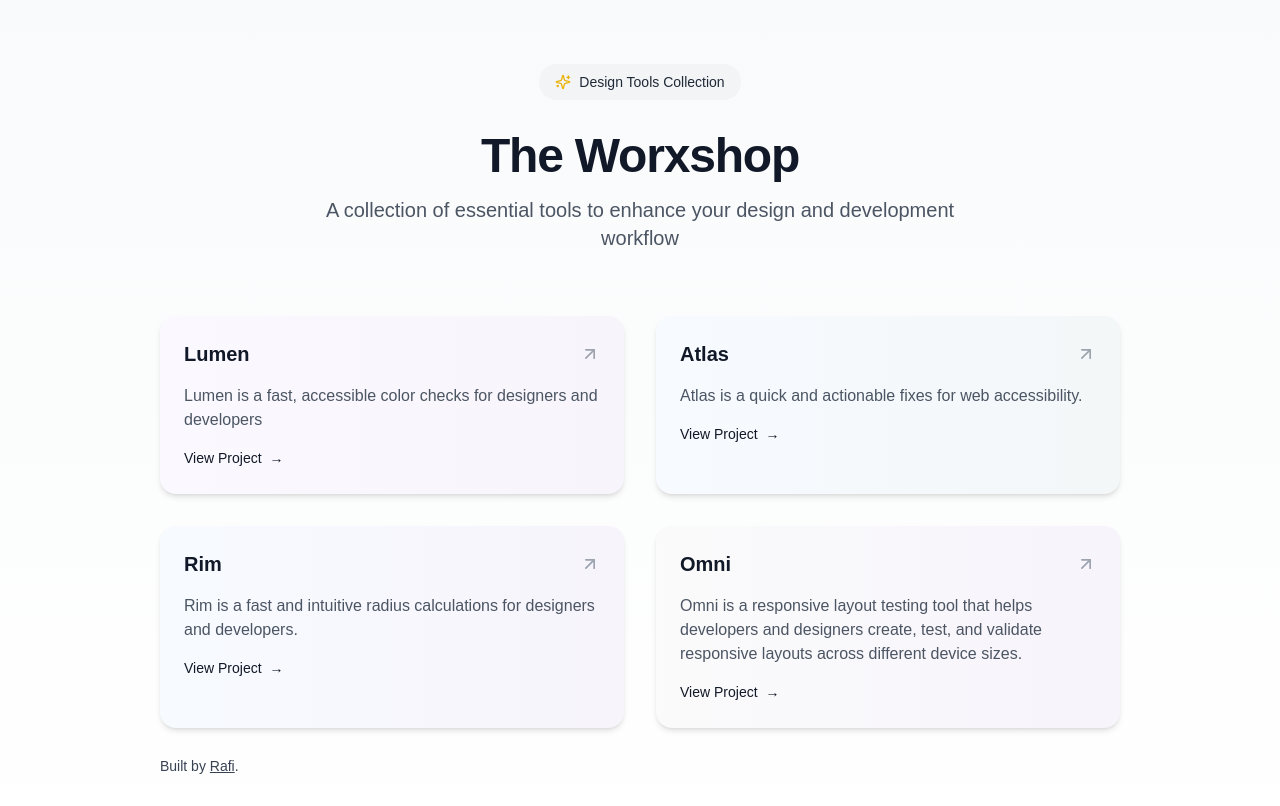
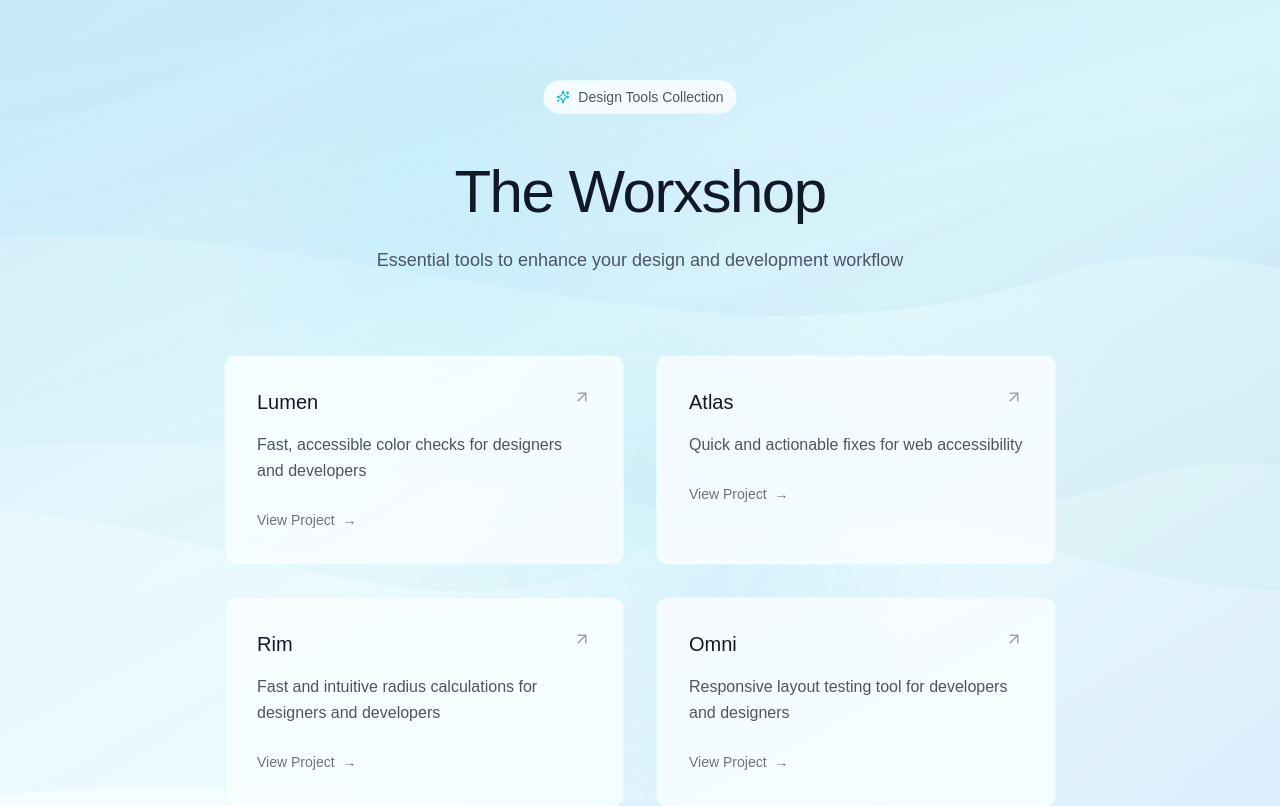
Before and after one commit to ahmadrafidev/worxshop, a Next.js app: page / in a window 1280 px wide. Shown: the top 806 px of the page. Built offline with nearby package versions, Linux system fonts and the light colour scheme.

Commit message:
revamp landing page

```diff
--- a/app/layout.tsx
+++ b/app/layout.tsx
@@ -1,5 +1,6 @@
 import type { Metadata } from "next";
 import localFont from "next/font/local";
+import { Footer } from "../components/Footer/Footer";
 import "./globals.css";
 
 const geistSans = localFont({
@@ -28,7 +29,12 @@ export default function RootLayout({
       <body
         className={`${geistSans.variable} ${geistMono.variable} antialiased`}
       >
-        {children}
+        <div className="min-h-screen flex flex-col">
+          <main className="flex-1">
+            {children}
+          </main>
+          <Footer />
+        </div>
       </body>
     </html>
   );
--- a/app/page.tsx
+++ b/app/page.tsx
@@ -1,87 +1,156 @@
 import React from 'react';
 import Link from 'next/link';
-import { Footer } from '../components/Footer/Footer';
 import { ArrowUpRight, Sparkles } from 'lucide-react';
 
 export default function Home() {
   const sideProjects = [
     {
       title: "Lumen",
-      description: "Lumen is a fast, accessible color checks for designers and developers",
+      description: "Fast, accessible color checks for designers and developers",
       link: "https://luumen.vercel.app/",
-      gradient: "from-violet-400 to-purple-800"
+      gradient: "from-cyan-50 to-blue-50"
     },
     {
       title: "Atlas",
-      description: "Atlas is a quick and actionable fixes for web accessibility.",
+      description: "Quick and actionable fixes for web accessibility",
       link: "https://atlassy.vercel.app/",
-      gradient: "from-blue-400 to-cyan-800"
+      gradient: "from-blue-50 to-sky-50"
     },
     {
       title: "Rim",
-      description: "Rim is a fast and intuitive radius calculations for designers and developers.",
+      description: "Fast and intuitive radius calculations for designers and developers",
       link: "https://rimm.vercel.app/",
-      gradient: "from-blue-400 to-violet-800"
+      gradient: "from-sky-50 to-cyan-50"
     },
     {
       title: "Omni",
-      description: "Omni is a responsive layout testing tool that helps developers and designers create, test, and validate responsive layouts across different device sizes.",
+      description: "Responsive layout testing tool for developers and designers",
       link: "https://omnni.vercel.app/",
-      gradient: "from-zinc-400 to-violet-800"
+      gradient: "from-blue-50 to-cyan-50"
+    },
+    {
+      title: "Boop",
+      description: "Visual playground for UI components",
+      link: "https://booopy.vercel.app/",
+      gradient: "from-cyan-50 to-sky-50"
     },
   ];
 
   return (
-    <div className="min-h-screen bg-gradient-to-b from-gray-50 to-white">
-      <div className="max-w-5xl mx-auto px-4 py-16 sm:px-6 lg:px-8">
-        <main>
-          <div className="text-center space-y-4 mb-16">
-            <div className="inline-flex items-center gap-2 px-4 py-2 rounded-full bg-gray-100 text-sm font-medium text-gray-800 mb-4">
-              <Sparkles size={16} className="text-yellow-500" />
+    <div className="relative min-h-screen bg-gradient-to-br from-sky-50 via-cyan-50/50 to-blue-100/70 overflow-hidden">
+      {/* Animated Background Waves */}
+      <div className="absolute inset-0 overflow-hidden">
+        <svg
+          className="absolute inset-0 h-full w-full"
+          viewBox="0 0 1200 800"
+          preserveAspectRatio="xMidYMid slice"
+          fill="none"
+        >
+          <defs>
+            <linearGradient id="wave1" x1="0%" y1="0%" x2="100%" y2="100%">
+              <stop offset="0%" stopColor="rgb(6 182 212)" stopOpacity="0.08" />
+              <stop offset="50%" stopColor="rgb(14 165 233)" stopOpacity="0.05" />
+              <stop offset="100%" stopColor="rgb(59 130 246)" stopOpacity="0.08" />
+            </linearGradient>
+            <linearGradient id="wave2" x1="0%" y1="0%" x2="100%" y2="100%">
+              <stop offset="0%" stopColor="rgb(14 165 233)" stopOpacity="0.06" />
+              <stop offset="50%" stopColor="rgb(6 182 212)" stopOpacity="0.04" />
+              <stop offset="100%" stopColor="rgb(34 197 94)" stopOpacity="0.06" />
+            </linearGradient>
+            <linearGradient id="wave3" x1="0%" y1="0%" x2="100%" y2="100%">
+              <stop offset="0%" stopColor="rgb(56 189 248)" stopOpacity="0.07" />
+              <stop offset="50%" stopColor="rgb(6 182 212)" stopOpacity="0.04" />
+              <stop offset="100%" stopColor="rgb(14 165 233)" stopOpacity="0.07" />
+            </linearGradient>
+          </defs>
+
+          {/* First Wave - Cyan/Blue */}
+          <path
+            d="M0,200 C300,100 600,300 900,200 C1050,150 1150,250 1200,200 L1200,0 L0,0 Z"
+            fill="url(#wave1)"
+            className="animate-pulse"
+            style={{ animationDuration: '8s' }}
+          />
+
+          {/* Second Wave - Blue/Sky */}
+          <path
+            d="M0,400 C200,300 400,500 600,400 C800,300 1000,500 1200,400 L1200,0 L0,0 Z"
+            fill="url(#wave2)"
+            className="animate-pulse"
+            style={{ animationDuration: '12s', animationDelay: '2s' }}
+          />
+
+          {/* Third Wave - Sky/Cyan */}
+          <path
+            d="M0,600 C400,500 800,700 1200,600 L1200,0 L0,0 Z"
+            fill="url(#wave3)"
+            className="animate-pulse"
+            style={{ animationDuration: '15s', animationDelay: '4s' }}
+          />
+
+          {/* Additional Flowing Wave */}
+          <path
+            d="M0,350 C350,250 650,450 950,350 C1100,300 1150,400 1200,350 L1200,0 L0,0 Z"
+            fill="url(#wave1)"
+            className="animate-pulse"
+            style={{ animationDuration: '10s', animationDelay: '1s' }}
+          />
+        </svg>
+
+        {/* Floating Gradient Orbs - Blue Sky Theme */}
+        <div className="absolute top-20 left-1/4 w-72 h-72 bg-gradient-to-r from-cyan-200/25 to-sky-200/25 rounded-full blur-3xl animate-pulse" style={{ animationDuration: '6s' }} />
+        <div className="absolute bottom-32 right-1/4 w-96 h-96 bg-gradient-to-r from-blue-200/20 to-cyan-300/20 rounded-full blur-3xl animate-pulse" style={{ animationDuration: '8s', animationDelay: '2s' }} />
+        <div className="absolute top-1/2 left-1/2 transform -translate-x-1/2 -translate-y-1/2 w-80 h-80 bg-gradient-to-r from-sky-200/15 to-blue-200/15 rounded-full blur-3xl animate-pulse" style={{ animationDuration: '10s', animationDelay: '4s' }} />
+        <div className="absolute top-1/3 right-1/3 w-64 h-64 bg-gradient-to-r from-cyan-300/20 to-sky-300/20 rounded-full blur-3xl animate-pulse" style={{ animationDuration: '7s', animationDelay: '3s' }} />
+        <div className="absolute bottom-1/4 left-1/3 w-56 h-56 bg-gradient-to-r from-blue-300/15 to-cyan-200/15 rounded-full blur-3xl animate-pulse" style={{ animationDuration: '9s', animationDelay: '1s' }} />
+      </div>
+
+      {/* Content */}
+      <div className="relative z-10 max-w-4xl mx-auto px-4 py-20 sm:px-6 lg:px-8">
+        {/* Hero Section */}
+        <section className="text-center space-y-6 mb-20">
+          <div className="inline-flex items-center gap-2 px-3 py-1.5 rounded-full bg-white/80 backdrop-blur-sm border border-cyan-100/50 text-sm text-gray-600 mb-6">
+            <Sparkles size={14} className="text-cyan-500" />
             Design Tools Collection
           </div>
-            <h1 className="text-4xl md:text-5xl font-bold text-gray-900 tracking-tight">
+          <h1 className="text-5xl md:text-6xl font-light text-gray-900 tracking-tight">
             The Worxshop
           </h1>
-            <p className="text-xl text-gray-600 max-w-2xl mx-auto">
-              A collection of essential tools to enhance your design and development workflow
+          <p className="text-lg text-gray-600 max-w-xl mx-auto font-light leading-relaxed">
+            Essential tools to enhance your design and development workflow
           </p>
-          </div>
+        </section>
 
-          <div className="grid gap-8 md:grid-cols-2">
+        {/* Projects Grid */}
+        <section className="grid gap-6 md:grid-cols-2 lg:gap-8">
           {sideProjects.map((project, index) => (
             <Link
               key={index}
               href={project.link}
               target="_blank"
               rel="noopener noreferrer"
-                className="group relative overflow-hidden rounded-2xl bg-white p-6 shadow-md transition-all duration-300 hover:shadow-xl"
+              className="group relative overflow-hidden rounded-xl border border-cyan-100/60 bg-white/80 backdrop-blur-sm p-8 transition-all duration-200 hover:border-cyan-200/70 hover:bg-white/85 hover:shadow-lg hover:shadow-cyan-100/50"
             >
-                <div className={`absolute inset-0 opacity-5 bg-gradient-to-r ${project.gradient}`} />
+              <div className={`absolute inset-0 opacity-40 bg-gradient-to-br ${project.gradient}`} />
               <div className="relative">
-                  <div className="flex items-center justify-between mb-4">
-                    <h3 className="text-xl font-semibold text-gray-900">
+                <div className="flex items-start justify-between mb-4">
+                  <h3 className="text-xl font-medium text-gray-900">
                     {project.title}
                   </h3>
                   <ArrowUpRight
-                      className="text-gray-400 transition-transform duration-300 group-hover:translate-x-1 group-hover:-translate-y-1"
-                      size={20}
+                    className="text-gray-400 transition-all duration-200 group-hover:text-cyan-600 group-hover:translate-x-0.5 group-hover:-translate-y-0.5"
+                    size={18}
                   />
                 </div>
-                  <p className="text-gray-600">{project.description}</p>
-                  <div className="mt-4 inline-flex items-center text-sm font-medium text-gray-900">
+                <p className="text-gray-600 leading-relaxed mb-6">{project.description}</p>
+                <div className="inline-flex items-center text-sm text-gray-500 group-hover:text-cyan-700 transition-colors duration-200">
                   View Project
-                    <span className="ml-2 transition-transform duration-300 group-hover:translate-x-1">→</span>
+                  <span className="ml-2 transition-transform duration-200 group-hover:translate-x-1">→</span>
                 </div>
               </div>
             </Link>
           ))}
-          </div>
-        </main>
-
-        <footer className="mt-16">
-          <Footer />
-        </footer>
+        </section>
       </div>
     </div>
   );
--- a/components/Footer/Footer.tsx
+++ b/components/Footer/Footer.tsx
@@ -2,14 +2,21 @@ import Link from "next/link"
 
 export function Footer() {
   return (
-    <footer className="py-6 fixed bottom-0 flex justify-center items-center">
-      <p className="text-xs md:text-sm font-medium text-gray-700 dark:text-gray-300">
-        Built by{" "}
-        <Link href="https://x.com/rafiwiranaa" passHref className="underline" aria-label="Visit Rafi's Twitter">
-          Rafi
-        </Link>
-        .
-      </p>
+    <footer className="border-t border-gray-100 py-8">
+      <div className="max-w-5xl mx-auto px-4 sm:px-6 lg:px-8">
+        <p className="text-center text-sm text-gray-500">
+          Built by{" "}
+          <Link
+            href="https://x.com/rafiwiranaa"
+            target="_blank"
+            rel="noopener noreferrer"
+            className="text-gray-700 hover:text-gray-900 transition-colors duration-200 underline underline-offset-4"
+            aria-label="Visit Rafi's Twitter"
+          >
+            Rafi
+          </Link>
+        </p>
+      </div>
     </footer>
   )
 }
```
Also changed, not shown: package.json (+9 -9 lines), 2 other files (tests, documents, lock files or other folders). Lines whose indentation alone changed are shown as unchanged.
